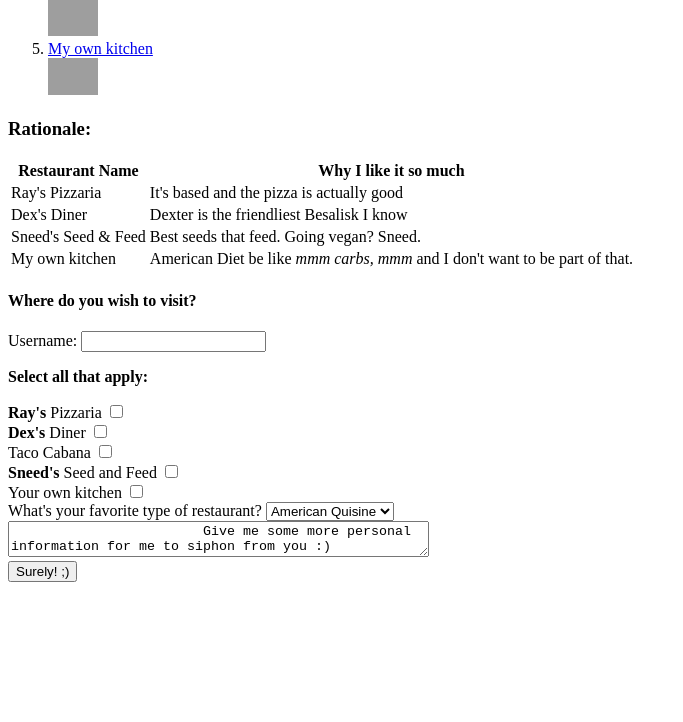
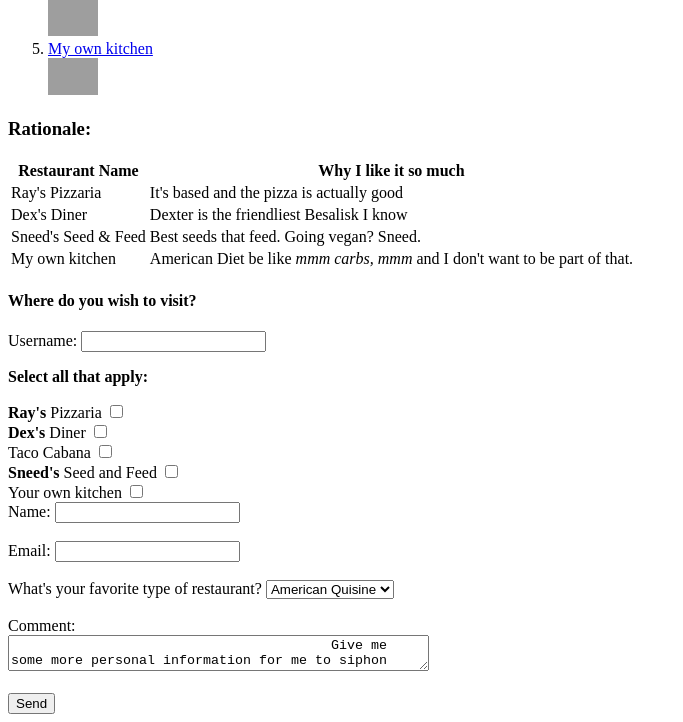
Before and after one commit to cal-krug/TTS-W1D4-HTML-favorite-restaurants, a plain HTML site: page index.html in a window 1280 px wide. Shown: the part 363-1085 px from the top of the page, without its empty margins (0-683 px from the left). Before the commit the page ends 953 px from the top, so only its background shows below. Drawn offline with Linux system fonts and the light colour scheme; grey boxes are pictures that could not be loaded.

Commit message:
Add contact form, improvements to site

```diff
--- a/index.html
+++ b/index.html
@@ -75,6 +75,17 @@
 				<input type="checkbox" id="kitchen" name="kitchen">
 				<br>
 			</div>
+			<div id="user-contact-form">
+				<label for="user-name-label">Name:</label>
+				<input type="text" id="user-name" name="user-name">
+				</input>
+				<br>
+				<br>
+				<label for="user-email-label">Email:</label>
+				<input type="text" id="user-email" name="user-email">
+				</input>
+				<br>
+				<br>
 				<label for="restaurant-type">What's your favorite type of restaurant?</label>
 				<select id="type" name="type">
 				<option value="American" selected><i>American</i> Quisine</option>
@@ -82,12 +93,17 @@
 				<option value="Latino"><i>Latino</i> Quisine</option>
 				</select>
 				<br>
+				<br>
+				<label for="user-comment-label">Comment:</label>
+				<br>
 				<textarea id="user-comment" name="user-comment" rows="2" cols="50">
 					Give me some more personal information for me to siphon from you :)
 				</textarea>
 				<br>
-			<input type=submit value="Surely! ;)">
 				<br>
+				<input type=submit value="Send">
+				<br>
+			</div>
 		</form>
 	</body>
 </html>
```
Lines whose indentation alone changed are shown as unchanged.
